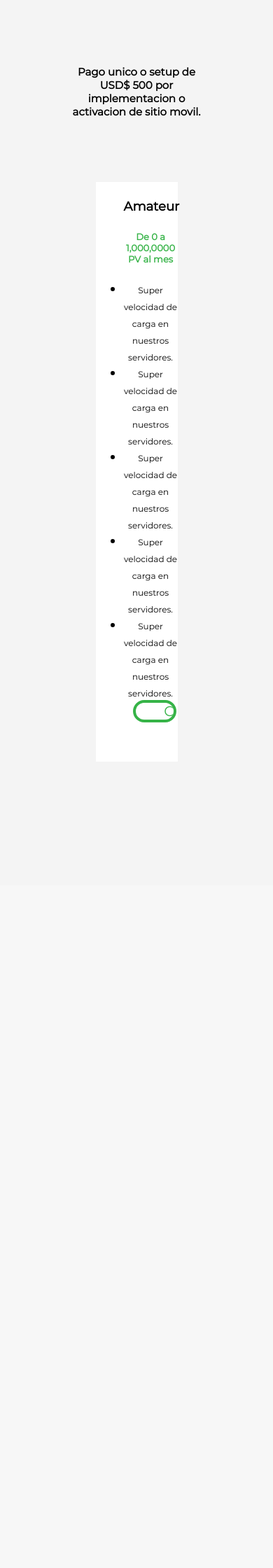
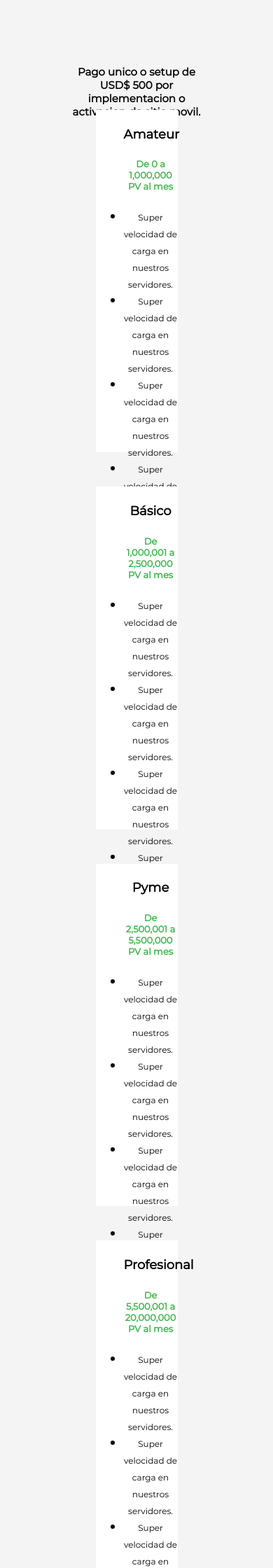
Before and after one commit to garyncarrillo/scrapring-python, a Django app: page /index/ in a window 390 px wide. Shown: the part 592-2832 px from the top of the page at 70% size. Before the commit the page ends 1624 px from the top, so only its background shows below. Run offline with Django 3.2, Linux system fonts and the light colour scheme; data comes from the database, SQL or seed files in the repository.

Commit message:
commit prueba de cargue de planes
se realizo ajuste a cargue de planes y pruebas correspondientes

```diff
--- a/sites/mysite/sitio/static/css/menu.css
+++ b/sites/mysite/sitio/static/css/menu.css
@@ -177,13 +177,16 @@
 .contenido-publicidad{
 	font-family: 'arimo';
 	width:100%;
-	height: 100%;
+	height: 290%;
 	float:left;
 	position: absolute;
 	top:80%;
 	left:0%;
 	background:#f4f4f4;
 }
+ .menu-publicidad{
+ 	height: 90%;
+ }
 
 .publicidad{
 	font-family: 'arimo';
@@ -213,10 +216,10 @@
 	float:left;
 	position: absolute;
 	background:white;
-	top: 15%;
+	/*top: 15%;*/
 	left: 35%;
 	width: 30%;
-	height: 70%;
+	height: 15%;
 	box-sizing: border-box;
 }
 
@@ -300,12 +303,20 @@
  	color: white;
  }
 
+
+
 /* 768 px */
 @media (max-width: 1200px){
 	.contenido-publicidad{
-		height: 140%;
+		height: 290%;
 	}
 
+	 .menu-publicidad{
+ 	   height: 100%;
+    }
+    .publicidad-tipos-planes{
+    	height: 20%;
+    }
 	.publicidad-tipos-planes ul li h9{
     	font-size: 12px;
     	text-align: justify;
--- a/sites/mysite/sitio/templates/index.html
+++ b/sites/mysite/sitio/templates/index.html
@@ -101,10 +101,13 @@
 								type: 'get',
 								dataType: "json",
 								success: function(data, textStatus) {
-        var div="	<div class='publicidad-tipos-planes' ><ul > "
-	    div=div+"<li><h4 >Amateur</h4></li>"
-		div=div+"<li><h5 >De 0 a 1,000,0000 PV al mes</h5></li>	"
-		div=div+" <li style='list-style:disc;' ><h9 > Super velocidad de carga en nuestros servidores.</h9></li>"
+									 var top = 3
+									 var i =0
+									 while(data.json[i]){
+
+        var div="	<div class='publicidad-tipos-planes' style='top:"+top+"%;'><ul > "
+	    div=div+"<li><h4 >"+data.json[i]['titulo']+"</h4></li>"
+		div=div+"<li><h5 >"+data.json[i]['sub_titulo']+"</h5></li>"
 		div=div+" <li style='list-style:disc;' ><h9 > Super velocidad de carga en nuestros servidores.</h9></li>"
 		div=div+" <li style='list-style:disc;' ><h9 > Super velocidad de carga en nuestros servidores.</h9></li>"
 		div=div+" <li style='list-style:disc;' ><h9 > Super velocidad de carga en nuestros servidores.</h9></li>"
@@ -114,7 +117,9 @@
 	    div=div+"<ul><li> <a href='#'>Comprar</a></li></ul></div></div>"
 
 						       	  $('div .menu-publicidad').append(div)
-
+						       	  top=top + 22;
+						       	  i=i+1
+							}
 		                		},
 		                         error:function(data){
 		                             alert("Error: " + data);
@@ -176,10 +181,7 @@
 
 			   	<div class="menu-publicidad">
 
-				   	<div class="publicidad-tipos-planes" >
 
-
-				   	</div>
 			   	</div>
 	 	</div>
 <body>
```
